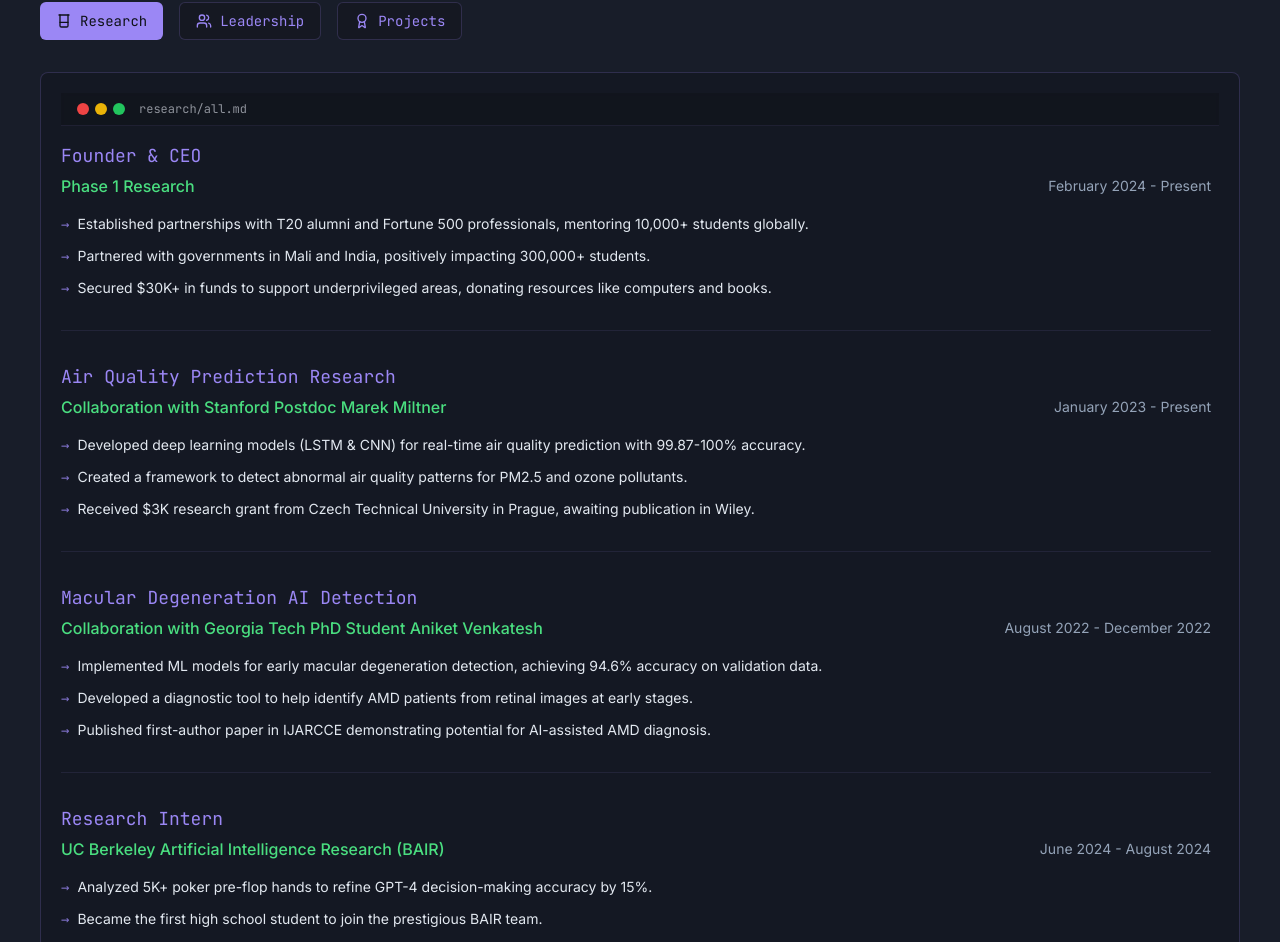
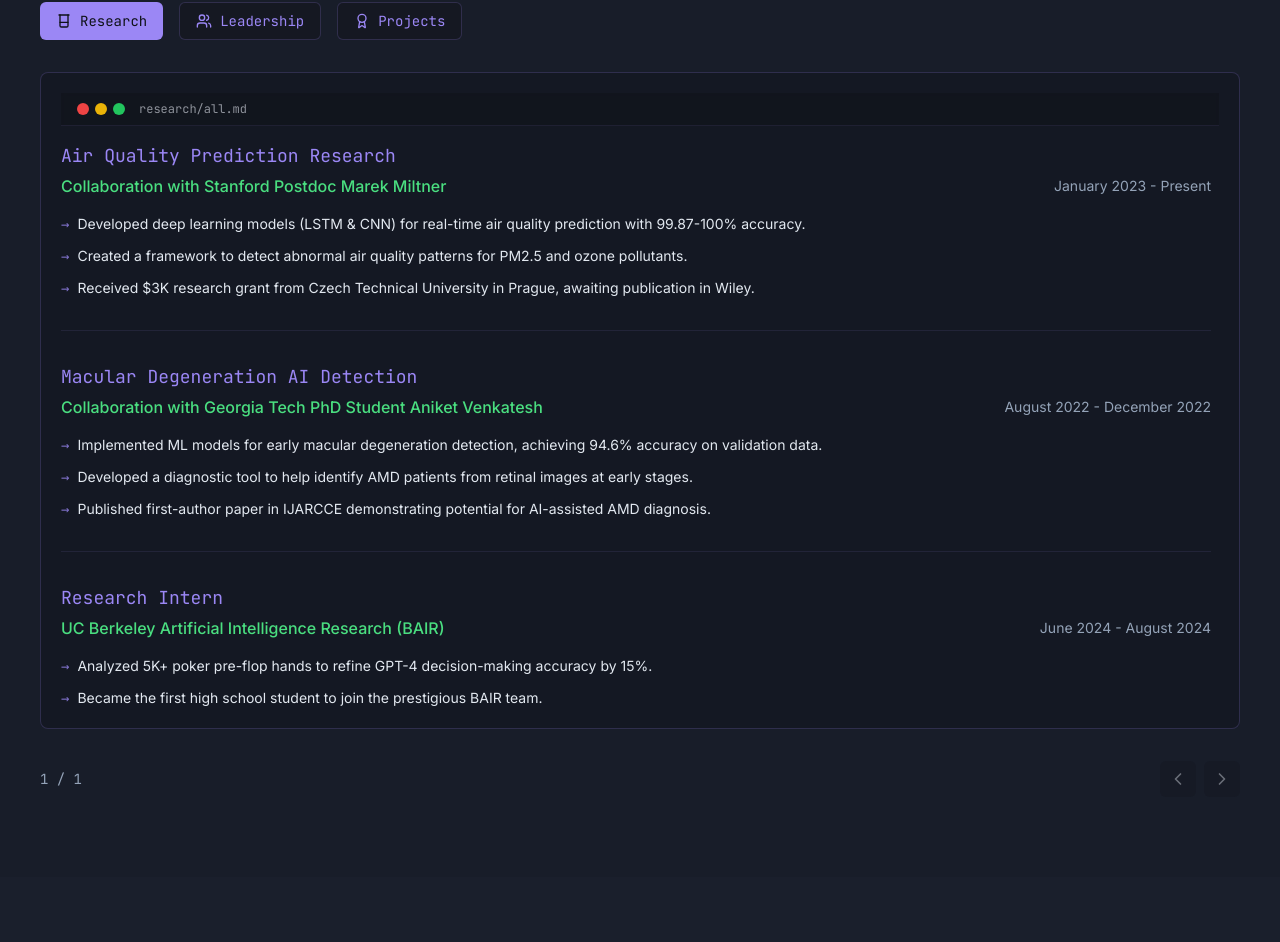
Before and after one commit to draj222/hidheeraj, a React (Vite) app: page / in a window 1280 px wide. Shown: the part 1595-2537 px from the top of the page. Built offline with nearby package versions, Linux system fonts and the light colour scheme.

Commit message:
Move Phase 1 Research flashcard
Move the flashcard detailing Phase 1 Research from the Research tab to the Leadership tab.

```diff
--- a/src/pages/Index.tsx
+++ b/src/pages/Index.tsx
@@ -17,16 +17,6 @@ const Index = () => {
       title: 'Research',
       icon: <Beaker className="h-4 w-4" />,
       experiences: [
-        {
-          title: 'Founder & CEO',
-          company: 'Phase 1 Research',
-          period: 'February 2024 - Present',
-          description: [
-            'Established partnerships with T20 alumni and Fortune 500 professionals, mentoring 10,000+ students globally.',
-            'Partnered with governments in Mali and India, positively impacting 300,000+ students.',
-            'Secured $30K+ in funds to support underprivileged areas, donating resources like computers and books.'
-          ]
-        },
         {
           title: 'Air Quality Prediction Research',
           company: 'Collaboration with Stanford Postdoc Marek Miltner',
@@ -62,6 +52,16 @@ const Index = () => {
       title: 'Leadership',
       icon: <Users className="h-4 w-4" />,
       experiences: [
+        {
+          title: 'Founder & CEO',
+          company: 'Phase 1 Research',
+          period: 'February 2024 - Present',
+          description: [
+            'Established partnerships with T20 alumni and Fortune 500 professionals, mentoring 10,000+ students globally.',
+            'Partnered with governments in Mali and India, positively impacting 300,000+ students.',
+            'Secured $30K+ in funds to support underprivileged areas, donating resources like computers and books.'
+          ]
+        },
         {
           title: 'Co-President',
           company: 'AceCycle',
```
